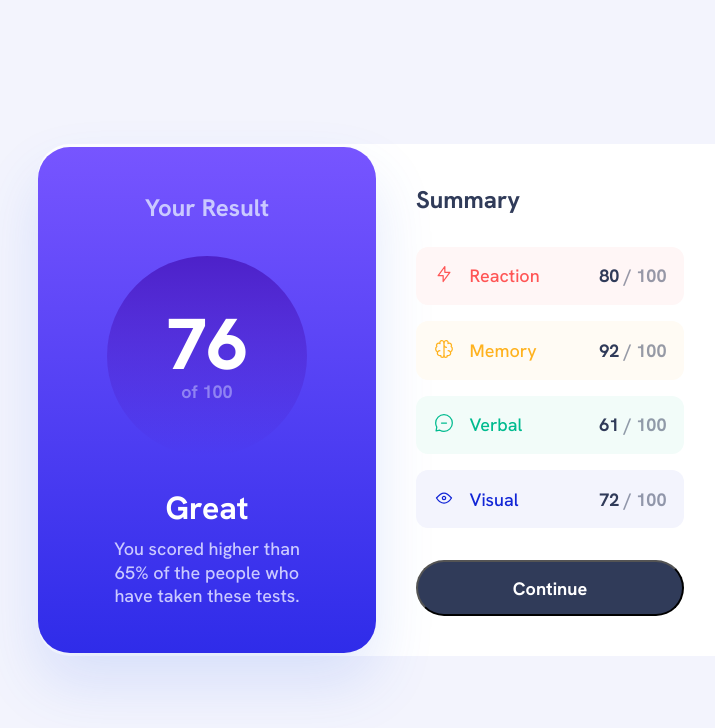
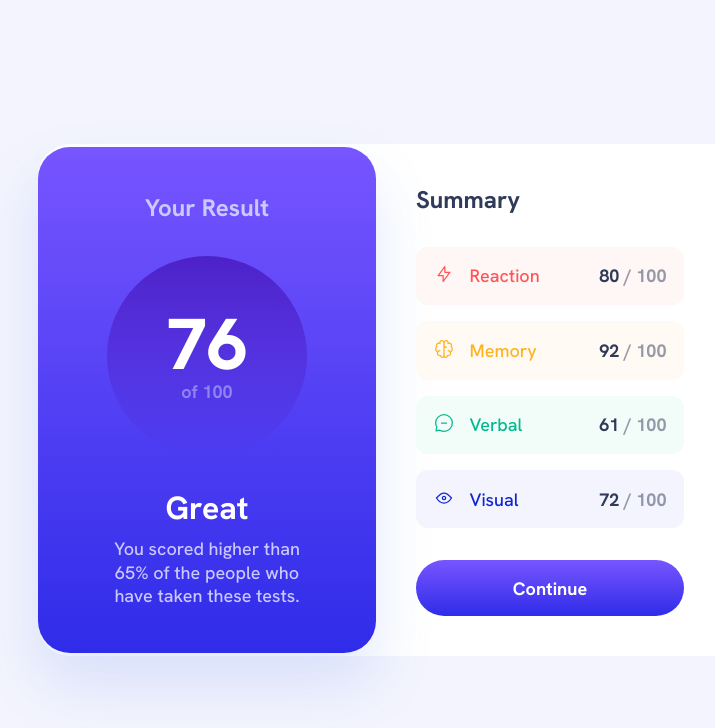
Before and after one commit to MATBMS/results-summary-component, a plain HTML site: page index.html in a window 1280 px wide. In both pictures the pointer is over the button "Continue". Shown: the whole page, without its empty margins (234-949 px from the left). Drawn offline with Linux system fonts and the light colour scheme.

Commit message:
Interactive States closes #5

```diff
--- a/styles/pages/summary.css
+++ b/styles/pages/summary.css
@@ -230,12 +230,17 @@ button {
   /* style */
   border-radius: 128px;
   background: var(--color-navy-950);
+  border: none;
   /* typography */
   color: var(--color-white);
   font-size: 18px;
   font-style: normal;
   font-weight: 700;
   line-height: 130%; /* 23.4px */
+}
+
+button:hover {
+  background: var(--color-gradient-2);
 }
 
 /* TABLET (768px and up) */
```
